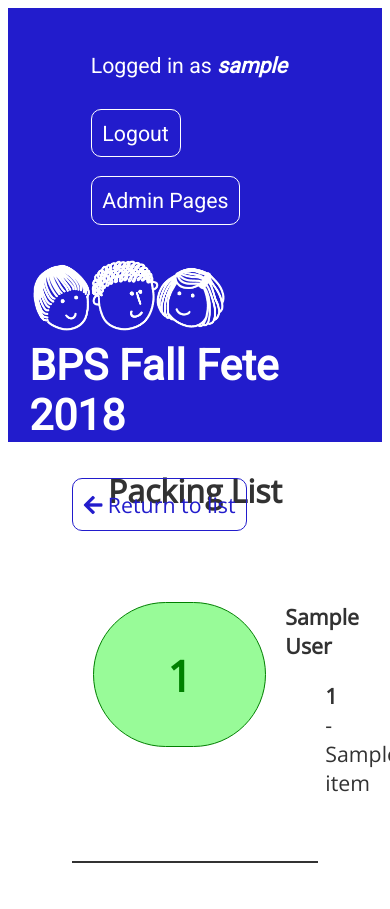
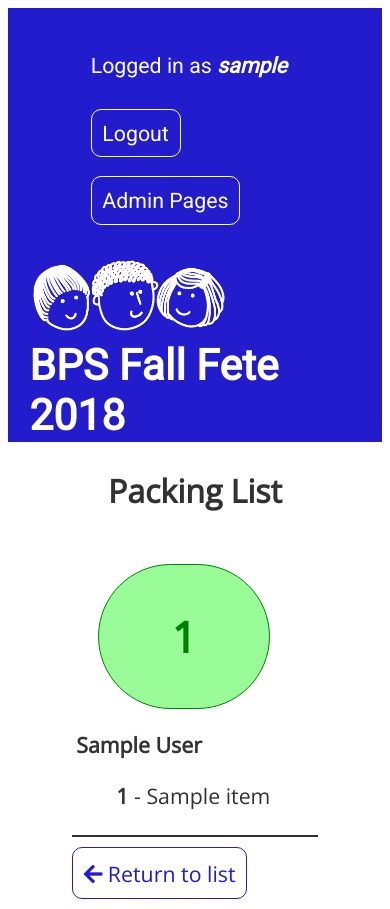
Before and after one commit to mjsorrenti/fallfete, a Django app: page /bidding/packing-list in a window 390 px wide; the page is wider, and only the part inside the window is pictured. Before the commit the page ends 863 px from the top of that part, so only its background shows below. Run offline with Django 3.2, Linux system fonts and the light colour scheme; a user stored in the database is signed in; tables that the repository leaves empty hold one stand-in row (values such as "Sample post"); some libraries are stand-ins or nearby versions.

Commit message:
add time stamp to txn_id; make packing list responsive

```diff
--- a/bidding/static/styles/styles.css
+++ b/bidding/static/styles/styles.css
@@ -336,6 +336,20 @@ h3.paid {
 
 }
 
+@media screen and (max-width: 800px) {
+    #packing-list section {
+        padding: 0.2rem;
+    }
+
+    #packing-list section h3 {
+        position: relative;
+    }
+
+    #packing-list #return-link {
+        position: relative;
+    }
+}
+
 #packing-list section > p {
     font-weight: bold;
 }
--- a/bidding/views.py
+++ b/bidding/views.py
@@ -70,7 +70,7 @@ def payment_received(request, pk):
         bidder = get_object_or_404(Bidder, pk=pk)
 
         bidder.payment_complete = True
-        bidder.payment_txn = 'manual_' + str(request.user.get_username())
+        bidder.payment_txn = str(request.user.get_username()) + ' - ' + str(datetime.datetime.now())
         bidder.save()
 
     return HttpResponseRedirect(bidder.get_invoice_url())
```
Also changed, not shown: auction_checkout/settings.py (+7 -7 lines).
